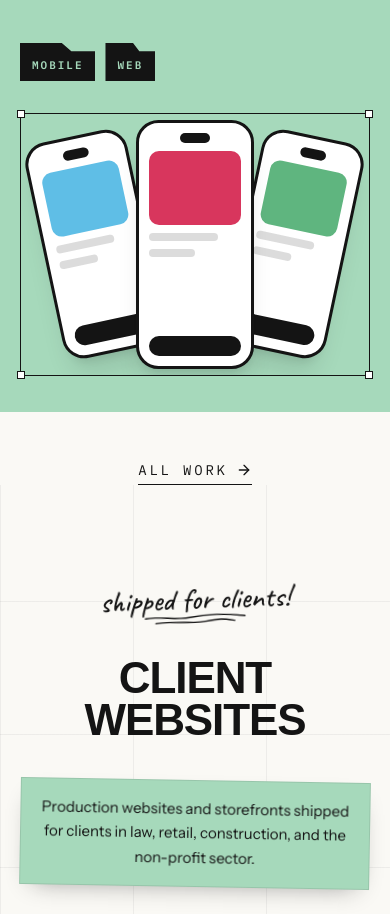
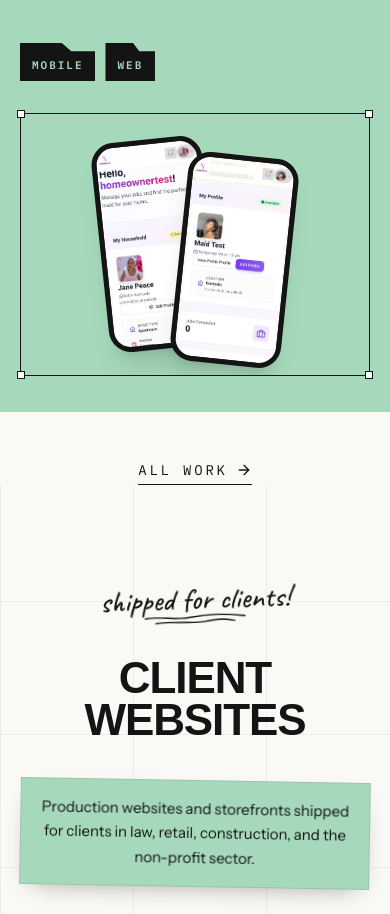
Before and after one commit to Ahumuza24/cedric-portfolio, a Next.js app: page / in a window 390 px wide. Shown: the part 6847-7761 px from the top of the page. Built offline with nearby package versions, Linux system fonts and the light colour scheme; a web font is replaced by a local one.

Commit message:
[work] show MaidMatch mobile screenshots in phone mockups

```diff
--- a/src/components/project-visual.tsx
+++ b/src/components/project-visual.tsx
@@ -69,6 +69,29 @@ function Phone({ className, accent }: { className?: string; accent: string }) {
   );
 }
 
+function ScreenPhone({ src, alt, className }: { src: string; alt: string; className?: string }) {
+  return (
+    <div
+      className={cn(
+        "relative aspect-[27/51] w-[32%] overflow-hidden rounded-[1.4rem] border-[5px] border-ink bg-ink shadow-xl",
+        className,
+      )}
+    >
+      <Image src={src} alt={alt} fill sizes="(min-width: 1024px) 16vw, 32vw" className="object-cover object-top" />
+    </div>
+  );
+}
+
+function ScreenPhones({ screens, title }: { screens: [string, string]; title: string }) {
+  const [front, back] = screens;
+  return (
+    <div className="flex size-full items-center justify-center">
+      <ScreenPhone src={back} alt={`${title} app screen`} className="translate-x-4 -rotate-6" />
+      <ScreenPhone src={front} alt={`${title} app screen`} className="z-10 -translate-x-4 translate-y-4 rotate-6" />
+    </div>
+  );
+}
+
 function Phones() {
   return (
     <div className="flex size-full items-center justify-center">
@@ -84,11 +107,15 @@ const visuals = { browser: Browser, dashboard: Dashboard, phones: Phones };
 type ProjectVisualProps = {
   kind: Project["visual"];
   image?: string;
+  screens?: Project["screens"];
   title: string;
 };
 
 /** Real screenshot when the project has one, otherwise an abstract stand-in. */
-export function ProjectVisual({ kind, image, title }: ProjectVisualProps) {
+export function ProjectVisual({ kind, image, screens, title }: ProjectVisualProps) {
+  if (screens) {
+    return <ScreenPhones screens={screens} title={title} />;
+  }
   if (image) {
     return (
       <Image
--- a/src/components/work.tsx
+++ b/src/components/work.tsx
@@ -95,7 +95,12 @@ export function Work() {
 
                 <SelectionFrame className="aspect-[4/3] w-full self-center">
                   <div className="relative size-full overflow-hidden">
-                    <ProjectVisual kind={project.visual} image={project.image} title={project.title} />
+                    <ProjectVisual
+                      kind={project.visual}
+                      image={project.image}
+                      screens={project.screens}
+                      title={project.title}
+                    />
                   </div>
                 </SelectionFrame>
               </article>
--- a/src/lib/site.ts
+++ b/src/lib/site.ts
@@ -12,6 +12,8 @@ export type Project = {
   visual: "browser" | "dashboard" | "phones";
   /** Screenshot in /public. When set, it replaces the abstract visual. */
   image?: string;
+  /** Two mobile screenshots in /public, shown inside the phone mockups. */
+  screens?: [string, string];
 };
 
 export type Role = {
@@ -165,6 +167,7 @@ export const site = {
           "Connects homeowners with domestic workers. React Native mobile app and React web client on a Django and PostgreSQL back end.",
         tone: "mint",
         visual: "phones",
+        screens: ["/projects/maidmatch-maid.jpg", "/projects/maidmatch-household.jpg"],
       },
     ] satisfies Project[],
   },
```
Also changed, not shown: public/projects/maidmatch-household.jpg (added), public/projects/maidmatch-maid.jpg (added).
